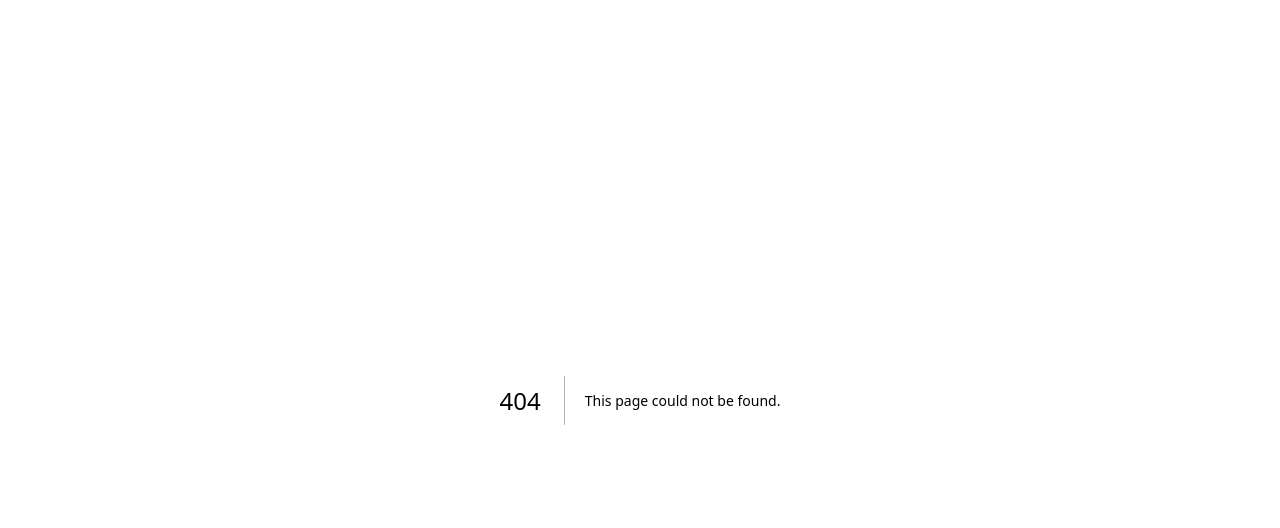
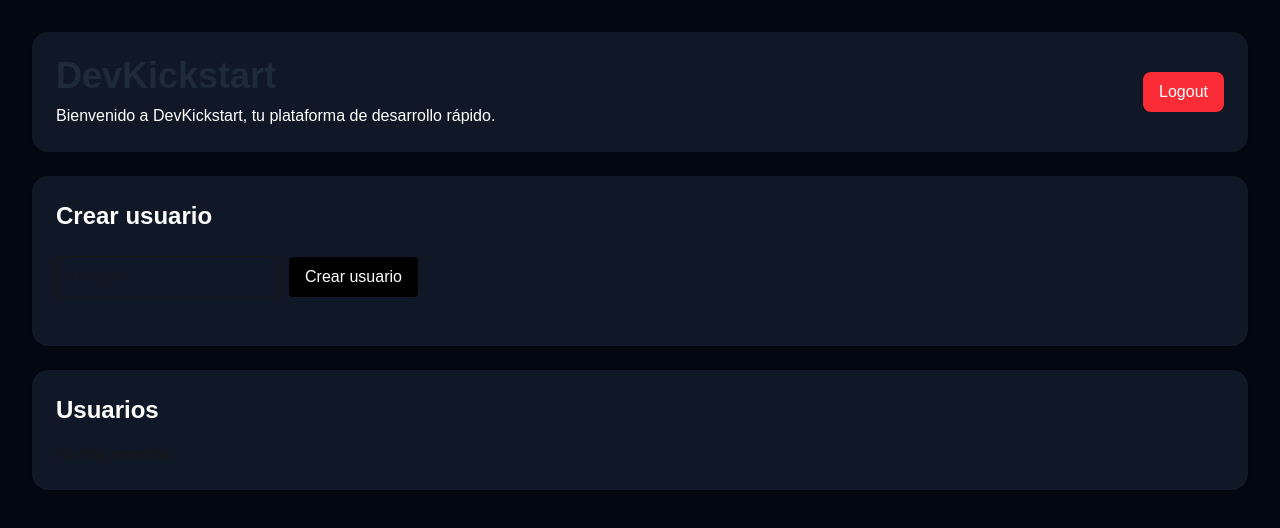
Before and after one commit to bruno-diaz-dev/devkickstart-web, a Next.js app: page /dashboard in a window 1280 px wide. Before the commit this address had no page. Shown: the top 528 px of the page. Built offline with nearby package versions, Linux system fonts and the light colour scheme; sample sign-in values are in the browser's storage.

Commit message:
feat: implement authenticated fullstack dashboard UI

```diff
--- /dev/null
+++ b/Components/CreateUserForm.tsx
@@ -0,0 +1,52 @@
+"use client";
+
+import { useState } from "react";
+
+type Props = {
+    onUserCreated: () => Promise<void>;
+};
+export default function CreateUserForm({ onUserCreated }: Props) {
+    const [nombre, setNombre] = useState("");
+
+    async function handleSubmit(
+        event: React.FormEvent
+    ) {
+        event.preventDefault();
+
+        await fetch("http://localhost:5119/api/usuarios", {
+            method: "POST",
+
+            headers: {
+                "Content-Type": "application/json",
+            },
+            body: JSON.stringify({
+                nombre,
+             }),
+        });
+
+        await onUserCreated();
+
+        setNombre("");
+    }
+
+    return (
+        <form
+          onSubmit={handleSubmit}
+          className="mb-6"
+        >
+          <input
+            type="text"
+            placeholder="Nombre"
+            value={nombre}
+            onChange={(e) => setNombre(e.target.value)}
+            className="border p-2 mr-2 rounded"
+          />
+          <button
+            type="submit"
+            className="bg-black text-white px-4 py-2 rounded"
+          >
+            Crear usuario
+          </button>
+        </form>
+    )
+}
--- /dev/null
+++ b/Components/LoginForm.tsx
@@ -0,0 +1,84 @@
+"use client";
+
+import { useRouter } from "next/navigation";
+import { useState } from "react";
+
+export default function LoginForm() {
+  const router = useRouter();
+  const [username, setUsername] = useState("");
+
+  const [token, setToken] = useState("");
+
+  async function handleSubmit(
+    event: React.FormEvent
+  ) {
+    event.preventDefault();
+
+    const response = await fetch(
+      "http://localhost:5119/api/auth/login",
+      {
+        method: "POST",
+
+        headers: {
+          "Content-Type": "application/json",
+        },
+
+        body: JSON.stringify({
+          username,
+        }),
+      }
+    );
+
+    const data = await response.json();
+
+    setToken(data.token);
+
+    localStorage.setItem(
+      "token",
+      data.token
+    );
+    router.push("/dashboard");
+  }
+
+  return (
+    <div className="mb-10">
+
+      <form
+        onSubmit={handleSubmit}
+        className="mb-4"
+      >
+
+        <input
+          type="text"
+          placeholder="Username"
+          value={username}
+          onChange={(e) =>
+            setUsername(e.target.value)
+          }
+          className="border border-gray-300 p-2 mr-2 rounded w-64"
+        />
+
+        <button
+          type="submit"
+          className="bg-blue-500 hover:bg-blue-600 transition  text-white px-4 py-2 rounded"
+        >
+          Login
+        </button>
+
+      </form>
+
+      {token && (
+        <div>
+          <p className="font-bold mb-2">
+            Token:
+          </p>
+
+          <p className="break-all text-sm">
+            {token}
+          </p>
+        </div>
+      )}
+
+    </div>
+  );
+}
--- /dev/null
+++ b/Components/UserList.tsx
@@ -0,0 +1,29 @@
+type Usuario = {
+    id: string;
+    nombre: string;
+};
+
+type Props = {
+    usuarios: Usuario[];
+};
+
+export default function UserList({
+    usuarios,
+}: Props) {
+    if (usuarios.length === 0) {
+        return <p>No hay usuarios</p>;
+    }
+
+    return (
+        <ul className="space-y-2">
+            {usuarios.map((usuario) => (
+                <li
+                  key={usuario.id}
+                  className="border p-4 rounded"
+                >
+                  {usuario.nombre}
+                </li>
+            ))}
+        </ul>
+    );
+}
--- /dev/null
+++ b/app/dashboard/page.tsx
@@ -0,0 +1,86 @@
+"use client";
+
+import { useEffect, useState } from "react";
+
+import CreateUserForm from "@/Components/CreateUserForm";
+import UserList from "@/Components/UserList";
+import LoginForm from "@/Components/LoginForm";
+import { useRouter } from "next/navigation";
+
+type Usuario = {
+  id: string;
+  nombre: string;
+};
+
+export default function HomePage() {
+  const [usuarios, setUsuarios] = useState<Usuario[]>([]);
+  const router = useRouter();
+  function logout() {
+    localStorage.removeItem("token");
+    router.push("/login");
+  }
+
+  async function cargarUsuarios() {
+    const token = localStorage.getItem("token");
+    const response = await fetch(
+      "http://localhost:5119/api/usuarios",
+      {
+        headers: {
+          Authorization: `Bearer ${token}`,
+        },
+      }
+    );
+
+    const data = await response.json();
+    setUsuarios(data);
+  }
+
+  useEffect(() => {
+    const token = localStorage.getItem("token");
+    if (!token) {
+      router.push("/login");
+    }
+  }, []);
+
+  return (
+    <main className="min-h-screen bg-gray-950 p-8">
+      <div className="bg-gray-900 rounded-2xl shadow p-6 mb-6 flex justify-between items-center">
+        <div>
+          <h1 className="text-4xl font-bold text-gray-800">
+            DevKickstart
+          </h1>
+          <p className="text-white mt-2">
+            Bienvenido a DevKickstart, tu plataforma de desarrollo rápido.
+          </p>
+        </div>
+
+        <button
+          onClick={logout}
+          className="bg-red-500 text-white px-4 py-2 rounded-lg hover:bg-red-600 transition"
+        >
+          Logout
+        </button>
+      </div>
+
+      <div className="bg-gray-900 rounded-2xl shadow p-6 mb-6">
+        <h2 className="text-2xl font-semibold text-white mb-6">
+          Crear usuario
+        </h2>
+
+        <CreateUserForm
+          onUserCreated={cargarUsuarios}
+        />
+      </div>
+      <div className="bg-gray-900 rounded-2xl shadow p-6">
+
+        <h2 className="text-2xl font-semibold text-white mb-4">
+          Usuarios
+        </h2>
+
+        <UserList
+          usuarios={usuarios}
+        />
+      </div>
+    </main>
+  );
+}
--- /dev/null
+++ b/app/login/page.tsx
@@ -0,0 +1,19 @@
+import LoginForm from "@/Components/LoginForm";
+
+export default function LoginPage() {
+    return (
+        <main className="min-h-screen bg-gray-100 flex items-center justify-center">
+            <div className="bg-blue-800 p-10 rounded-xl shadow w-full max-w-md">
+                <h1 className="text-4xl font-bold text-white mb-4">
+                    DevKickstart
+                </h1>
+
+                <p className="text-gray-100 mb-6">
+                    Inicia sesion para continuar.
+                </p>
+
+                <LoginForm />
+            </div>
+        </main>
+    )
+}
--- a/app/page.tsx
+++ b/app/page.tsx
@@ -1,65 +1,5 @@
-import Image from "next/image";
+import { redirect } from "next/navigation";
 
-export default function Home() {
-  return (
-    <div className="flex flex-col flex-1 items-center justify-center bg-zinc-50 font-sans dark:bg-black">
-      <main className="flex flex-1 w-full max-w-3xl flex-col items-center justify-between py-32 px-16 bg-white dark:bg-black sm:items-start">
-        <Image
-          className="dark:invert"
-          src="/next.svg"
-          alt="Next.js logo"
-          width={100}
-          height={20}
-          priority
-        />
-        <div className="flex flex-col items-center gap-6 text-center sm:items-start sm:text-left">
-          <h1 className="max-w-xs text-3xl font-semibold leading-10 tracking-tight text-black dark:text-zinc-50">
-            To get started, edit the page.tsx file.
-          </h1>
-          <p className="max-w-md text-lg leading-8 text-zinc-600 dark:text-zinc-400">
-            Looking for a starting point or more instructions? Head over to{" "}
-            <a
-              href="https://vercel.com/templates?framework=next.js&utm_source=create-next-app&utm_medium=appdir-template-tw&utm_campaign=create-next-app"
-              className="font-medium text-zinc-950 dark:text-zinc-50"
-            >
-              Templates
-            </a>{" "}
-            or the{" "}
-            <a
-              href="https://nextjs.org/learn?utm_source=create-next-app&utm_medium=appdir-template-tw&utm_campaign=create-next-app"
-              className="font-medium text-zinc-950 dark:text-zinc-50"
-            >
-              Learning
-            </a>{" "}
-            center.
-          </p>
-        </div>
-        <div className="flex flex-col gap-4 text-base font-medium sm:flex-row">
-          <a
-            className="flex h-12 w-full items-center justify-center gap-2 rounded-full bg-foreground px-5 text-background transition-colors hover:bg-[#383838] dark:hover:bg-[#ccc] md:w-[158px]"
-            href="https://vercel.com/new?utm_source=create-next-app&utm_medium=appdir-template-tw&utm_campaign=create-next-app"
-            target="_blank"
-            rel="noopener noreferrer"
-          >
-            <Image
-              className="dark:invert"
-              src="/vercel.svg"
-              alt="Vercel logomark"
-              width={16}
-              height={16}
-            />
-            Deploy Now
-          </a>
-          <a
-            className="flex h-12 w-full items-center justify-center rounded-full border border-solid border-black/[.08] px-5 transition-colors hover:border-transparent hover:bg-black/[.04] dark:border-white/[.145] dark:hover:bg-[#1a1a1a] md:w-[158px]"
-            href="https://nextjs.org/docs?utm_source=create-next-app&utm_medium=appdir-template-tw&utm_campaign=create-next-app"
-            target="_blank"
-            rel="noopener noreferrer"
-          >
-            Documentation
-          </a>
-        </div>
-      </main>
-    </div>
-  );
+export default function HomePage() {
+    redirect("/login");
 }
```
